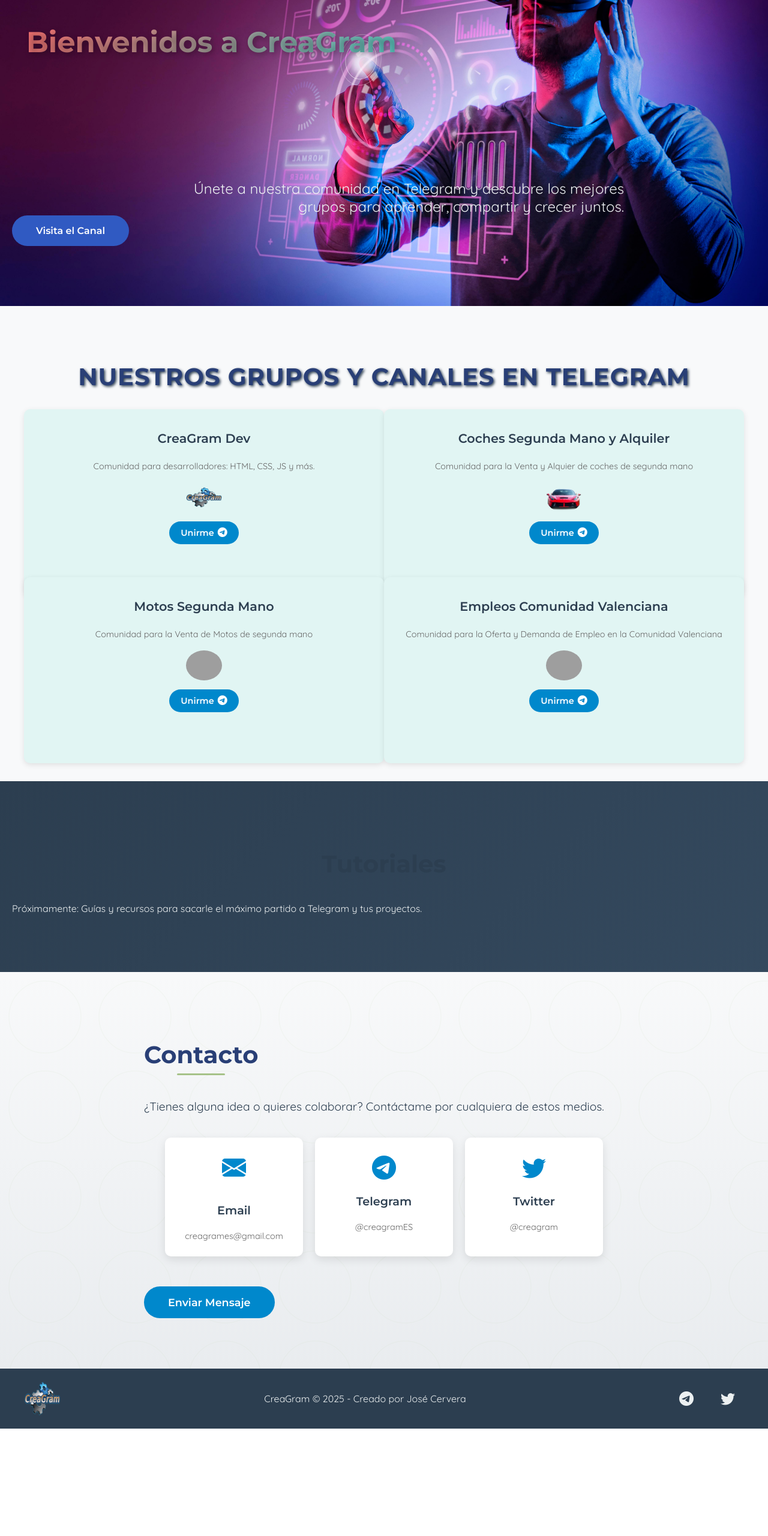
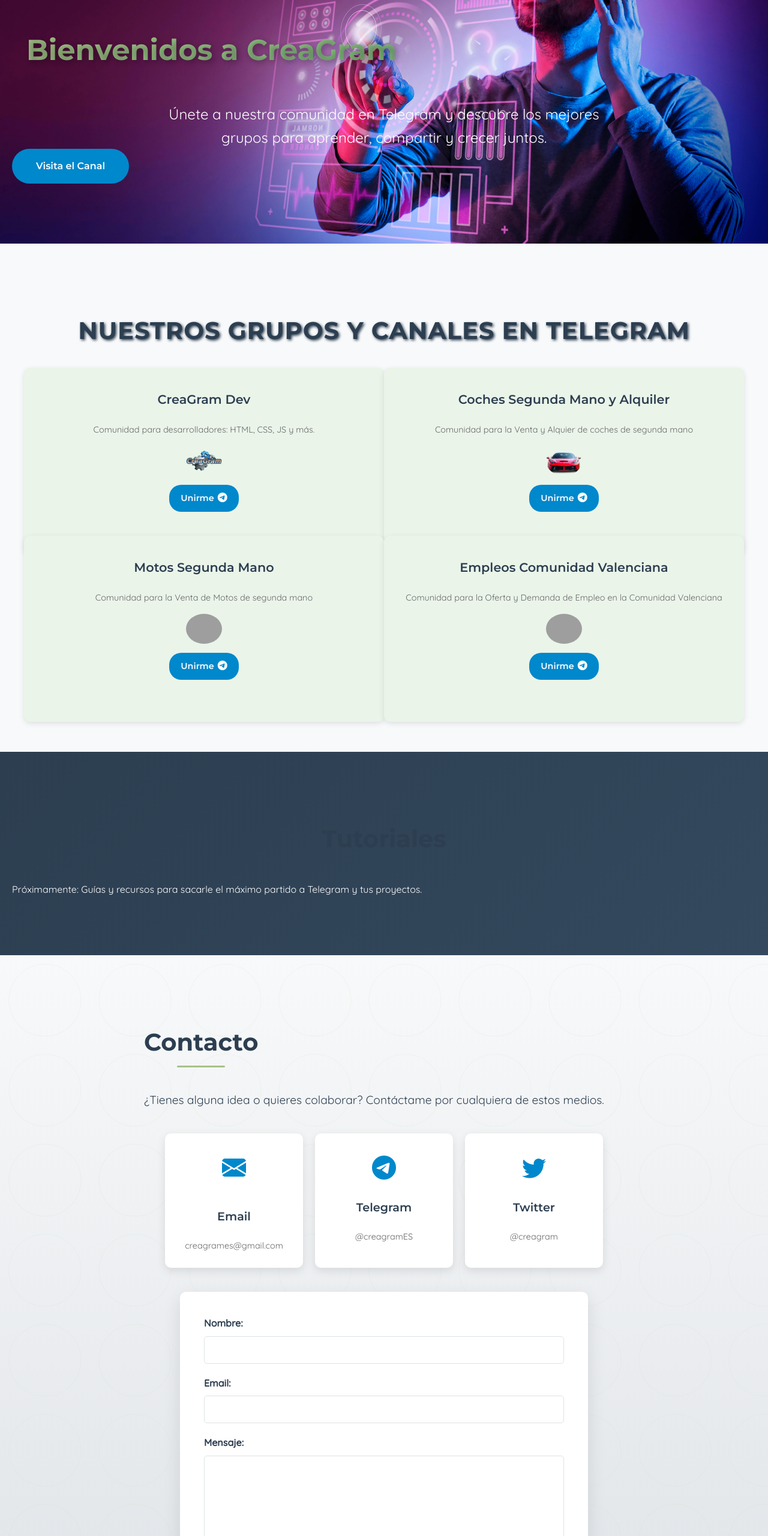
Before and after one commit to cervereta/Web-de-CreaGram, a plain HTML site: page index.html in a window 1280 px wide. Shown: the part 240-2800 px from the top of the page at 60% size. Before the commit the page ends 2621 px from the top, so only its background shows below. Drawn offline with nearby package versions, Linux system fonts and the light colour scheme; grey boxes are pictures that could not be loaded.

Commit message:
quinto commit

```diff
--- a/estilos.css
+++ b/estilos.css
@@ -4,6 +4,19 @@
     padding: 0;
     font-family: 'Quicksand', sans-serif;
     color: #333;
+    line-height: 1.6;
+}
+
+:root {
+    --color-primary: #2c3e50; /* Dark text/backgrounds */
+    --color-secondary: #f8f9fa; /* Light backgrounds */
+    --color-accent-telegram: #0088cc; /* Telegram blue */
+    --color-accent-highlight: #A6C288; /* Green/Teal highlight */
+    --color-white: #ffffff;
+    --color-gray-text: #666;
+    --color-dark-telegram: #0056a3; /* Darker Telegram blue for hover */
+    --color-light-highlight: #eaf4e9; /* Light highlight for group items */
+    --color-dark-secondary: #dee2e6; /* Darker secondary for contact gradient */
 }
 
 /* Navbar */
@@ -46,7 +59,7 @@
 
 .nav-links a {
     text-decoration: none;
-    color: #2c3e50;
+    color: var(--color-primary);
     font-family: 'Montserrat', sans-serif;
     font-weight: 600;
     font-size: 1.1rem;
@@ -56,8 +69,8 @@
 
 .nav-links a:hover,
 .nav-links a.active {
-    color: #ffffff;
-    background: #A6C288; /* Verde vibrante */
+    color: var(--color-white);
+    background: var(--color-accent-highlight); /* Verde vibrante */
     border-radius: 25px;
 }
 
@@ -65,10 +78,10 @@
 .hero {
     padding: 100px 20px;
     /*background: linear-gradient(135deg, #2c3e50 0%, #34495e 100%);*/
-    background-image: url('/imagenes/hero1.jpg');
+    background-image: url('imagenes/hero1.jpg');
     background-size: cover;
     background-position: center;
-    color: #ecf0f1;
+    color: var(--color-white);
 }
 
 .hero h1 {
@@ -76,8 +89,8 @@
     font-family: 'Montserrat', sans-serif; /* Tipografía elegante y moderna */
     font-weight: 700; /* Negrita para impacto visual */
     text-decoration-skip-ink: auto; /* Corrige la propiedad que tenía un guion de más */
-    color: #ffffff; /* Blanco como base para que resalte */
-    background: linear-gradient(135deg, #ff6b6b, #4ecdc4); /* Gradiente vibrante */
+    color: var(--color-white); /* Blanco como base para que resalte */
+    background: linear-gradient(135deg, var(--color-accent-highlight), #7cb97c); /* Gradiente vibrante */
     -webkit-background-clip: text; /* Aplica el gradiente al texto (para navegadores Webkit) */
     background-clip: text; /* Aplica el gradiente al texto */
     color: transparent; /* Hace el texto transparente para mostrar el gradiente */
@@ -97,15 +110,14 @@
 .hero p {
     font-size: 1.5rem;
     max-width: 800px;
-    text-align: right; /* Centra el texto horizontalmente */
+    text-align: center; /* Centra el texto horizontalmente */
     margin: 0 auto;  /*Centra el bloque del párrafo horizontalmente */
-    margin-top: 150px; /* Lo mueve hacia abajo, ajusta el valor según necesites */
 }
 
 .btn-cta {
     display: inline-block;
     padding: 1rem 2.5rem;
-    background: #305AC2;
+    background: var(--color-accent-telegram);
     color: #ffffff;
     text-decoration: none;
     font-family: 'Montserrat', sans-serif;
@@ -115,27 +127,27 @@
 }
 
 .btn-cta:hover {
-    background: #6CD8FF;
+    background: var(--color-accent-highlight);
     transform: scale(1.05);
 }
 
 /* Grupos */
 .grupos {
     padding: 80px 20px;
-    background: #f8f9fa;
+    background: var(--color-secondary);
 }
 
 .seccion-titulo {
     font-size: 2.5rem;
     font-family: 'Montserrat', sans-serif;
     font-weight: 700;
-    color: #2c3e50;
+    color: var(--color-primary);
     text-align: center;
     margin-bottom: 40px;
 }
 
 .grupo-item {
-    background: #ffffff;
+    background: var(--color-white);
     border-radius: 15px;
     padding: 20px;
     box-shadow: 0 4px 15px rgba(0, 0, 0, 0.1);
@@ -152,13 +164,13 @@
     font-size: 1.5rem;
     font-family: 'Montserrat', sans-serif;
     font-weight: 600;
-    color: #2c3e50;
+    color: var(--color-primary);
     margin-bottom: 15px;
 }
 
 .grupo-item p {
     font-size: 1.1rem;
-    color: #666;
+    color: var(--color-gray-text);
     margin-bottom: 20px;
 }
 
@@ -167,7 +179,7 @@
     align-items: center;
     gap: 8px;
     padding: 0.8rem 1.5rem;
-    background: #0088cc; /* Azul de Telegram */
+    background: var(--color-accent-telegram); /* Azul de Telegram */
     color: #ffffff;
     text-decoration: none;
     font-family: 'Montserrat', sans-serif;
@@ -177,7 +189,7 @@
 }
 
 .btn-grupo:hover {
-    background: #006699;
+    background: var(--color-dark-telegram);
     transform: scale(1.05);
 }
 
@@ -188,20 +200,20 @@
 
 .tutoriales {
     background: linear-gradient(135deg, #2c3e50 0%, #34495e 100%);
-    color: #ecf0f1;
+    color: var(--color-white);
 }
 
 
 
 .social-links a {
-    color: #ecf0f1;
+    color: var(--color-white);
     font-size: 1.5rem;
     margin: 0 15px;
     transition: color 0.3s ease;
 }
 
 .social-links a:hover {
-    color: #A6C288;
+    color: var(--color-accent-highlight);
 }
 
 /* Media Queries */
@@ -241,12 +253,6 @@
     }
 }
 
-/* Grupos */
-.grupos {
-    padding: 60px 20px; /* Padding reducido */
-    background: #f8f9fa;
-
-}
 
 .grupos .container {
     max-width: 1200px;
@@ -257,16 +263,16 @@
     font-size: 2.5rem;
     font-family: 'Montserrat', sans-serif;
     font-weight: 700;
-    color: #293f76;
+    color: var(--color-primary);
     text-align: center;
     margin-bottom: 30px;
     text-transform: uppercase;
     letter-spacing: 1px;
-    text-shadow: 2px 2px 4px #2c3e50;
+    text-shadow: 2px 2px 4px var(--color-primary);
 }
 
 .grupos .grupo-item {
-    background: #e1f5f3;
+    background: var(--color-light-highlight);
     border-radius: 10px; /* Bordes más pequeños */
     padding: 15px; /* Padding reducido */
     box-shadow: 0 3px 10px rgba(0, 0, 0, 0.1); /* Sombra más ligera */
@@ -281,21 +287,21 @@
 .grupos .grupo-item:hover {
     transform: translateY(-3px); /* Elevación más sutil */
     box-shadow: 0 6px 15px rgba(0, 0, 0, 0.15);
-    background: #f1f5f9;
+    background: var(--color-secondary);
 }
 
 .grupos .grupo-item h3 {
     font-size: 1.3rem; /* Título más pequeño */
     font-family: 'Montserrat', sans-serif;
     font-weight: 600;
-    color: #2c3e50;
+    color: var(--color-primary);
     margin-bottom: 10px;
 }
 
 .grupos .grupo-item p {
     font-size: 0.9rem; /* Texto más pequeño */
     font-family: 'Quicksand', sans-serif;
-    color: #666;
+    color: var(--color-gray-text);
     line-height: 1.5;
     margin-bottom: 15px;
 }
@@ -318,7 +324,7 @@
     align-items: center;
     gap: 6px;
     padding: 0.6rem 1.2rem; /* Botón más pequeño */
-    background: #0088cc;
+    background: var(--color-accent-telegram);
     color: #ffffff;
     text-decoration: none;
     font-family: 'Montserrat', sans-serif;
@@ -329,7 +335,7 @@
 }
 
 .grupos .btn-grupo:hover {
-    background: #006699;
+    background: var(--color-dark-telegram);
     transform: scale(1.05);
     box-shadow: 0 3px 10px rgba(0, 0, 0, 0.2);
 }
@@ -358,9 +364,6 @@
 
 /* Responsividad para móviles */
 @media (max-width: 767px) {
-    .grupos {
-        padding: 30px 15px;
-    }
 
     .grupos .seccion-titulo {
         font-size: 1.8rem;
@@ -393,7 +396,7 @@
 /* Sección de Contacto Mejorada */
 .contacto {
     padding: 80px 20px;
-    background: linear-gradient(to bottom, #f8f9fa, #e9ecef);
+    background: linear-gradient(to bottom, var(--color-secondary), var(--color-dark-secondary));
     position: relative;
     overflow: hidden;
 }
@@ -419,7 +422,7 @@
 }
 
 .contacto .seccion-titulo {
-    color: #293f76;
+    color: var(--color-primary);
     margin-bottom: 30px;
     position: relative;
     display: inline-block;
@@ -433,14 +436,14 @@
     transform: translateX(-50%);
     width: 80px;
     height: 3px;
-    background: #A6C288;
+    background: var(--color-accent-highlight);
     border-radius: 2px;
 }
 
 .contacto p {
     font-size: 1.2rem;
     margin-bottom: 40px;
-    color: #2c3e50;
+    color: var(--color-primary);
 }
 
 .contacto-opciones {
@@ -458,7 +461,7 @@
     display: flex;
     flex-direction: column;
     align-items: center;
-    background-color: white;
+    background-color: var(--color-white);
     padding: 25px 15px;
     border-radius: 10px;
     box-shadow: 0 5px 15px rgba(0, 0, 0, 0.1);
@@ -472,7 +475,7 @@
 
 .contacto-opcion i {
     font-size: 2.5rem;
-    color: #0088cc;
+    color: var(--color-accent-telegram);
     margin-bottom: 15px;
 }
 
@@ -480,21 +483,108 @@
     font-size: 1.2rem;
     font-family: 'Montserrat', sans-serif;
     font-weight: 600;
-    color: #2c3e50;
+    color: var(--color-primary);
     margin-bottom: 8px;
 }
 
 .contacto-opcion p {
     font-size: 0.9rem;
-    color: #666;
+    color: var(--color-gray-text);
     margin-bottom: 0;
     text-align: center;
 }
 
 .contacto .btn-cta {
     padding: 1rem 2.5rem;
-    background: #0088cc;
+    background: var(--color-accent-telegram);
     border: none;
+}
+
+/* Estilos para el formulario de contacto */
+#contact-form {
+    background: var(--color-white);
+    padding: 40px;
+    border-radius: 10px;
+    box-shadow: 0 10px 30px rgba(0, 0, 0, 0.1);
+    max-width: 600px;
+    margin: 40px auto;
+    font-family: 'Quicksand', sans-serif;
+}
+
+#contact-form label {
+    display: block;
+    margin-bottom: 8px;
+    font-weight: 600;
+    color: var(--color-primary);
+}
+
+#contact-form input[type="text"],
+#contact-form input[type="email"],
+#contact-form textarea {
+    width: 100%;
+    padding: 12px;
+    margin-bottom: 20px;
+    border: 1px solid var(--color-dark-secondary);
+    border-radius: 5px;
+    font-size: 1rem;
+    font-family: 'Quicksand', sans-serif;
+    transition: border-color 0.3s ease;
+    box-sizing: border-box; /* Incluye padding y border en el ancho total */
+}
+
+#contact-form input[type="text"]:focus,
+#contact-form input[type="email"]:focus,
+#contact-form textarea:focus {
+    border-color: var(--color-accent-highlight);
+    outline: none;
+    box-shadow: 0 0 8px rgba(166, 194, 136, 0.3);
+}
+
+#contact-form textarea {
+    resize: vertical; /* Permite redimensionar verticalmente */
+    min-height: 150px;
+}
+
+#contact-form button {
+    display: block;
+    width: 100%;
+    padding: 12px 20px;
+    background: var(--color-accent-telegram);
+    color: var(--color-white);
+    border: none;
+    border-radius: 5px;
+    font-size: 1.1rem;
+    font-family: 'Montserrat', sans-serif;
+    font-weight: 600;
+    cursor: pointer;
+    transition: background-color 0.3s ease, transform 0.3s ease;
+}
+
+#contact-form button:hover {
+    background: var(--color-dark-telegram);
+    transform: translateY(-2px);
+}
+
+/* Responsividad para el formulario */
+@media (max-width: 767px) {
+    #contact-form {
+        padding: 20px;
+        margin: 20px auto;
+    }
+
+    #contact-form input[type="text"],
+    #contact-form input[type="email"],
+    #contact-form textarea {
+        padding: 10px;
+        margin-bottom: 15px;
+    }
+
+    #contact-form button {
+        padding: 10px 15px;
+        font-size: 1rem;
+    }
+}
+.contacto .btn-cta {
     font-size: 1.1rem;
     margin-top: 10px;
     position: relative;
--- a/index.html
+++ b/index.html
@@ -6,7 +6,7 @@
     <meta name="viewport" content="width=device-width, initial-scale=1.0">
     <title>CreaGram - Comunidad en Telegram</title>
     <link rel="stylesheet" href="estilos.css">
-    <link rel="shortcut icon" href="/imagenes/nuevologo4.ico" type="image/x-icon">
+    <link rel="shortcut icon" href="imagenes/nuevologo4.ico" type="image/x-icon">
     <!-- Bootstrap Icons para íconos -->
     <link rel="stylesheet" href="https://cdn.jsdelivr.net/npm/bootstrap-icons@1.10.5/font/bootstrap-icons.css">
     <!-- Fuentes de Google -->
@@ -47,7 +47,7 @@
                     <div class="grupo-item">
                         <h3>CreaGram Dev</h3>
                         <p>Comunidad para desarrolladores: HTML, CSS, JS y más.</p>
-                        <img class="icons" src="/imagenes/nuevologo2.png" alt="">
+                        <img class="icons" src="imagenes/nuevologo2.png" alt="">
                         <a href="https://t.me/CreaGramGrupo" target="_blank" rel="noopener noreferrer" class="btn-grupo">
                             Unirme <i class="bi bi-telegram"></i>
                         </a>
@@ -57,7 +57,7 @@
                     <div class="grupo-item">
                         <h3>Coches Segunda Mano y Alquiler</h3>
                         <p>Comunidad para la Venta y Alquier de coches de segunda mano</p>
-                        <img src="/imagenes/grupocoche.png" alt="">
+                        <img src="imagenes/grupocoche.png" alt="">
                         <a href="https://t.me/CochesVentayAlquiler" target="_blank" rel="noopener noreferrer" class="btn-grupo">
                             Unirme <i class="bi bi-telegram"></i>
                         </a>
@@ -67,7 +67,7 @@
                     <div class="grupo-item">
                         <h3>Motos Segunda Mano</h3>
                         <p>Comunidad para la Venta de Motos de segunda mano</p>
-                        <img src="/imagenes/moto2.png" alt="">
+                        <img src="imagenes/moto2.png" alt="">
                         <a href="https://t.me/MotosSegundaMano" target="_blank" rel="noopener noreferrer" class="btn-grupo">
                             Unirme <i class="bi bi-telegram"></i>
                         </a>
@@ -77,7 +77,7 @@
                     <div class="grupo-item">
                         <h3>Empleos Comunidad Valenciana</h3>
                         <p>Comunidad para la Oferta y Demanda de Empleo en la Comunidad Valenciana</p>
-                        <img src="/imagenes/Empleos.png" alt="">
+                        <img src="imagenes/Empleos.png" alt="">
                         <a href="https://t.me/EmpleosCV" target="_blank" rel="noopener noreferrer" class="btn-grupo">
                             Unirme <i class="bi bi-telegram"></i>
                         </a>
@@ -121,7 +121,21 @@
             </div>
         </div>
 
-        <a href="mailto:creagrames@gmail.com" class="btn-cta">Enviar Mensaje</a>
+        <form id="contact-form">
+            <div class="form-group">
+                <label for="name">Nombre:</label>
+                <input type="text" id="name" name="name" required>
+            </div>
+            <div class="form-group">
+                <label for="email">Email:</label>
+                <input type="email" id="email" name="email" required>
+            </div>
+            <div class="form-group">
+                <label for="message">Mensaje:</label>
+                <textarea id="message" name="message" rows="4" required></textarea>
+            </div>
+            <button type="submit" class="btn-cta">Enviar Mensaje</button>
+        </form>
     </div>
 </section>
 
```
